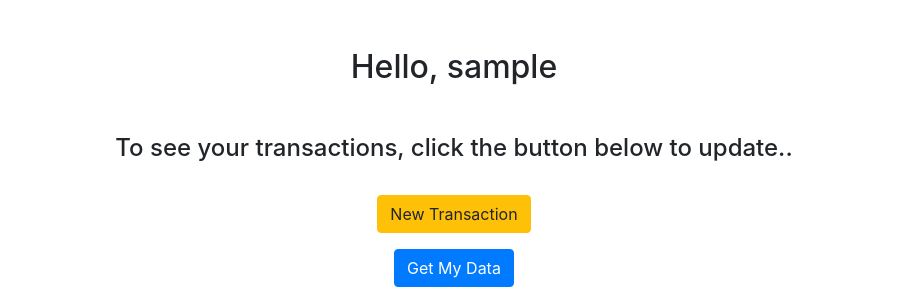
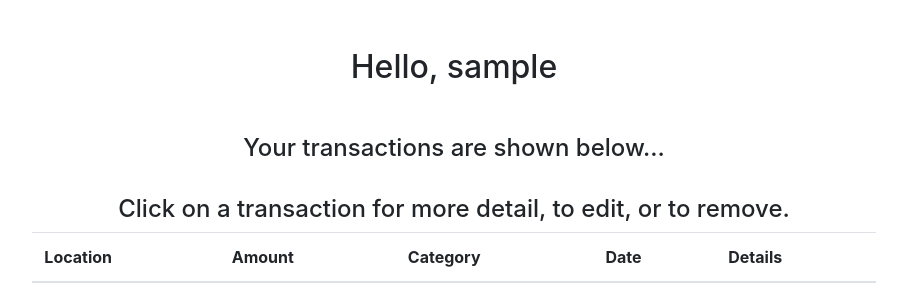
Before and after one commit to milanz14/29-capstone1-expense-tracker, a Flask app: page /users/1/transactions in a window 1280 px wide. Shown: the part 56-351 px from the top of the page, without its empty margins (186-1093 px from the left). Run offline with Flask 2, Linux system fonts and the light colour scheme; the visitor is signed in with stand-in values (Sample User, id 1); data comes from the database, SQL or seed files in the repository; lists and menus that the app fills with data are empty; some libraries are stand-ins or nearby versions.

Commit message:
bug fixes

```diff
--- a/app.py
+++ b/app.py
@@ -3,11 +3,12 @@ from flask_debugtoolbar import DebugToolbarExtension
 from models import db, connect_db, User, Transaction, UserTransaction
 from forms import UserForm, TransactionForm
 import flask_sqlalchemy
+from sqlalchemy.exc import IntegrityError
 import os
 
 app = Flask(__name__)
-# app.config['SQLALCHEMY_DATABASE_URI'] = os.environ.get('DATABASE_URL', 'postgresql:///budgetapp')
-app.config['SQLALCHEMY_DATABASE_URI'] = os.environ.get('DATABASE_URL', 'postgresql:///budgetapp').replace("://", "ql://", 1)
+app.config['SQLALCHEMY_DATABASE_URI'] = os.environ.get('DATABASE_URL', 'postgresql:///budgetapp')
+# app.config['SQLALCHEMY_DATABASE_URI'] = os.environ.get('DATABASE_URL', 'postgresql:///budgetapp').replace("://", "ql://", 1)
 app.config['SQLALCHEMY_ECHO'] = True
 app.config['SECRET_KEY'] = os.environ.get('SECRET_KEY')
 app.config['DEBUG_TB_INTERCEPT_REDIRECTS'] = False
@@ -33,7 +34,7 @@ def user_registration():
             new_user = User.register(username=username, password=password)
             db.session.add(new_user)
             db.session.commit()
-            session['username'] = username
+            session['user_id'] = new_user.id
             flash(f'Welcome, {username}!')
             return redirect(f'/users/{new_user.id}/transactions')
         except:
@@ -51,8 +52,8 @@ def user_login():
 
         user = User.authenticate(username=username, password=password)
         if user:
-            session['username'] = username
-            flash(f'Welcome back, {username}')
+            session['user_id'] = user.id
+            flash(f'Welcome Back, {username}!')
             return redirect(f'/users/{user.id}/transactions')
         else:
             form.username.errors= ['Bad password or Incorrect Username']
@@ -61,57 +62,62 @@ def user_login():
 @app.route('/logout')
 def logout():
     """ log out a user and redirect to the home page """
-    session.pop('username')
+    session.pop('user_id')
     flash('Successfully logged out!')
     return redirect('/')
 
 @app.route('/users/<int:user_id>/transactions')
 def show_user_homepage(user_id):
     """ show user their home page """
-    if 'username' not in session:
-        flash('You must be logged in to view this')
-        return redirect('/login')
+    if session.get('user_id') != user_id:
+        flash('You do not have permission to view this.')
+        return redirect('/')
 
     user = User.query.get_or_404(user_id)
     # TODO - find the user's transactions and limit the query to 5 most recent
     return render_template('user_transactions.html', user=user)
 
-
 @app.route('/users/<int:user_id>/transactions/new', methods=['GET','POST'])
 def add_new_transaction_for_user(user_id):
     """ render new transaction form """
-    form = TransactionForm()
-    user = User.query.get_or_404(user_id)
-    if form.validate_on_submit():
-        location = form.location.data
-        amount = form.amount.data
-        date = form.date.data
-        category = form.category.data
-        details = form.details.data
-        new_transaction = Transaction(location=location, amount=amount, date=date, category=category, details=details)
-        db.session.add(new_transaction)
-        db.session.commit()
-        new_user_transaction = UserTransaction(user_id=user_id, transaction_id=new_transaction.id)
-        db.session.add(new_user_transaction)
-        db.session.commit()
-        flash('Added!')
-        return redirect(f'/users/{user_id}/transactions')
+
+    if session.get('user_id') != user_id:
+        flash('You do not have permission to view this.')
     else:
-        return render_template('new_transaction.html', form=form, user=user)
-
+        form = TransactionForm()
+        user = User.query.get_or_404(user_id)
+        if form.validate_on_submit():
+            location = form.location.data
+            amount = form.amount.data
+            category = form.category.data
+            details = form.details.data
+            new_transaction = Transaction(location=location, amount=amount, category=category, details=details)
+            db.session.add(new_transaction)
+            db.session.commit()
+            new_user_transaction = UserTransaction(user_id=user_id, transaction_id=new_transaction.id)
+            db.session.add(new_user_transaction)
+            db.session.commit()
+            flash('Added!')
+            return redirect(f'/users/{user_id}/transactions')
+        else:
+            return render_template('new_transaction.html', form=form, user=user)
+    return render_template('homepage.html')
 
 @app.route('/users/<int:user_id>/transactions/<int:transaction_id>')
 def show_transaction_detail(user_id, transaction_id):
     """ show specifics of a user's transaction """
+    if session.get('user_id') != user_id:
+        flash('You do not have permission to access this.')
+        return redirect('/')
     transaction = Transaction.query.get_or_404(transaction_id)
     user = User.query.get_or_404(user_id)
-    form = TransactionForm()
+    form = TransactionForm(obj=transaction)
     if form.validate_on_submit():
-        transaction = Transaction.query.get_or_404(transaction_id)
+        # transaction = Transaction.query.get_or_404(transaction_id)
         transaction.location = form.location.data
         transaction.amount = form.amount.data
-        transaction.date = form.date.data
         transaction.category = form.category.data
+        transaction.details = form.details.data
         db.session.commit()
         return redirect(f'/users/{user_id}/transactions')
     return render_template('edit_transaction.html', user=user,transaction=transaction, form=form)
@@ -138,10 +144,9 @@ def post_transactions(user_id):
     form = TransactionForm()
     location = form.location.data
     amount = form.amount.data
-    date = form.date.data
     category = form.category.data
     details = form.details.data
-    new_transaction = Transaction(location=location, amount=amount, date=date, category=category, details=details)
+    new_transaction = Transaction(location=location, amount=amount, category=category, details=details)
     db.session.add(new_transaction)
     db.session.commit()
     new_user_transaction = UserTransaction(user_id=user_id, transaction_id=new_transaction.id)
@@ -153,11 +158,10 @@ def post_transactions(user_id):
 @app.route('/api/<int:user_id>/transactions/<int:transaction_id>', methods=['PATCH','POST'])
 def update_transaction(user_id, transaction_id):
     """ update a specific transaction """
-    form = TransactionForm(form)
+    form = TransactionForm()
     transaction = Transaction.query.get_or_404(transaction_id)
     transaction.location = form.location.data
     transaction.amount = form.amount.data
-    transaction.date = form.date.data
     transaction.category = form.category.data
     transaction.details = form.details.data
     db.session.commit()
--- /dev/null
+++ b/date.py
@@ -0,0 +1,4 @@
+from datetime import date
+
+d = date.today()
+print(d)
--- a/forms.py
+++ b/forms.py
@@ -1,5 +1,5 @@
 from flask_wtf import FlaskForm
-from wtforms import StringField, PasswordField, FloatField, SelectField
+from wtforms import StringField, PasswordField, DecimalField, SelectField
 from wtforms.validators import InputRequired
 from wtforms.fields.html5 import DateField
 
@@ -13,7 +13,6 @@ class UserForm(FlaskForm):
 class TransactionForm(FlaskForm):
     """ simple form to allow the creating of a new budget transaction """
     location = StringField('Location', validators=[InputRequired()])
-    amount = FloatField('Amount', validators=[InputRequired()])
-    date = DateField('Date', format="%Y-%m-%d")
+    amount = DecimalField('Amount', places=2, validators=[InputRequired()])
     category = SelectField('Category', choices=[(cat,cat) for cat in category_options], validators=[InputRequired()])
     details = StringField('Expense Details')
--- a/models.py
+++ b/models.py
@@ -48,8 +48,7 @@ class Transaction(db.Model):
     __tablename__ = 'transactions'
     id = db.Column(db.Integer, primary_key=True, autoincrement=True)
     location = db.Column(db.Text, nullable=False)
-    amount = db.Column(db.Float(precision=2), nullable=False)
-    date = db.Column(db.DateTime, default=date.today())
+    amount = db.Column(db.Integer, nullable=False)
     category = db.Column(db.Text, nullable=False)
     details = db.Column(db.Text)
 
@@ -59,7 +58,6 @@ class Transaction(db.Model):
             'id': self.id,
             'location': self.location,
             'amount': self.amount,
-            'date': self.date,
             'category': self.category,
             'details': self.details,
         }
--- /dev/null
+++ b/static/app.css
@@ -0,0 +1,5 @@
+@media (min-width: 1200px) {
+    .container {
+        max-width: 970px;
+    }
+}
--- a/static/app.js
+++ b/static/app.js
@@ -1,10 +1,9 @@
 const getButton = document.getElementById('get-btn')
 const bodyContainer = document.getElementById('table-container')
 const userID = document.getElementById('user').innerHTML
-const URL = 'https://budgee-app.herokuapp.com'
-// const URL = 'http://localhost:5000'
+// const URL = 'https://budgee-app.herokuapp.com'
+const URL = 'http://localhost:5000'
 
-document.addEventListener('DOMContentLoaded', () => {
 const fetchData = async (e) => {
     e.preventDefault();
 
@@ -32,8 +31,4 @@ document.addEventListener('DOMContentLoaded', () => {
     });
 };
 
-    getButton.addEventListener('click', fetchData);
-});
-
-
-//TODO - add FILTER to be able to FILTER by category
+document.addEventListener('DOMContentLoaded', fetchData);
--- a/templates/base.html
+++ b/templates/base.html
@@ -16,7 +16,7 @@
           </button>
           <div class="collapse navbar-collapse" id="navbarNav">
             <ul class="navbar-nav ml-auto">
-            {% if session['username'] %}
+            {% if session['user_id'] %}
                 <li class="nav-item">
                     <a class="nav-link" href="/logout">Logout</a>
                 </li>
--- a/templates/user_transactions.html
+++ b/templates/user_transactions.html
@@ -13,13 +13,10 @@
         <h3 id="user" hidden>{{ user.id }}</h3>
     </div>
     <div class="d-flex justify-content-center my-3">
-        <h4 class="my-3">To see your transactions, click the button below to update.. </h4>
+        <h4 class="my-3">Your transactions are shown below... </h4>
     </div>
-    <div class="d-flex justify-content-center my-3">
-        <a class="btn btn-warning" href="/users/{{ user.id }}/transactions/new">New Transaction</a>
-    </div>
-    <div class="d-flex justify-content-center my-2">
-        <button id="get-btn" class="btn btn-primary">Get My Data</button>
+    <div class="d-flex justify-content-center">
+        <h4>Click on a transaction for more detail, to edit, or to remove.</h4>
     </div>
     <div class="row justify-content-center">
         <div class="col-8">
@@ -38,4 +35,7 @@
             </table>
         </div>
     </div>
+    <div class="d-flex justify-content-center my-3">
+        <a class="btn btn-warning" href="/users/{{ user.id }}/transactions/new">New Transaction</a>
+    </div>
 {% endblock %}
```
Also changed, not shown: seed.py (+6 -6 lines), templates/edit_transaction.html (+5 -3 lines). Lines whose indentation alone changed are shown as unchanged.
